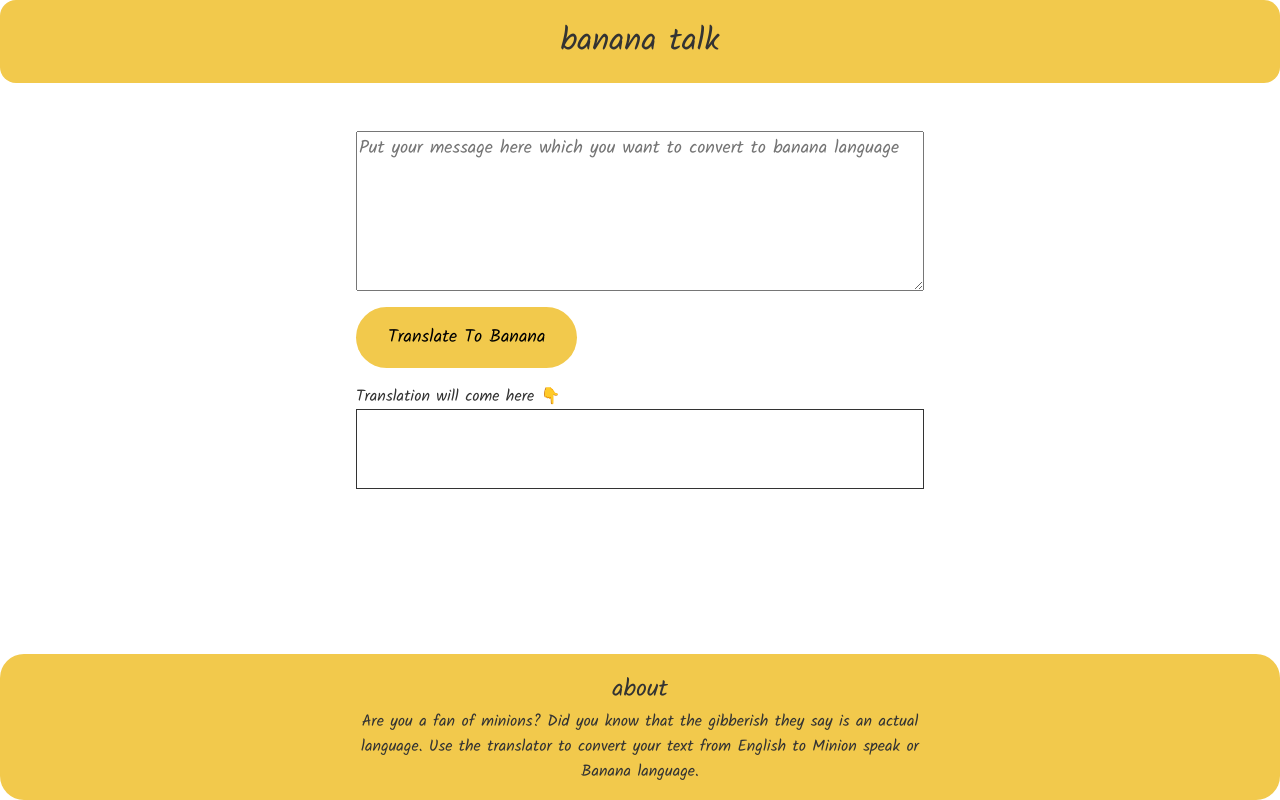
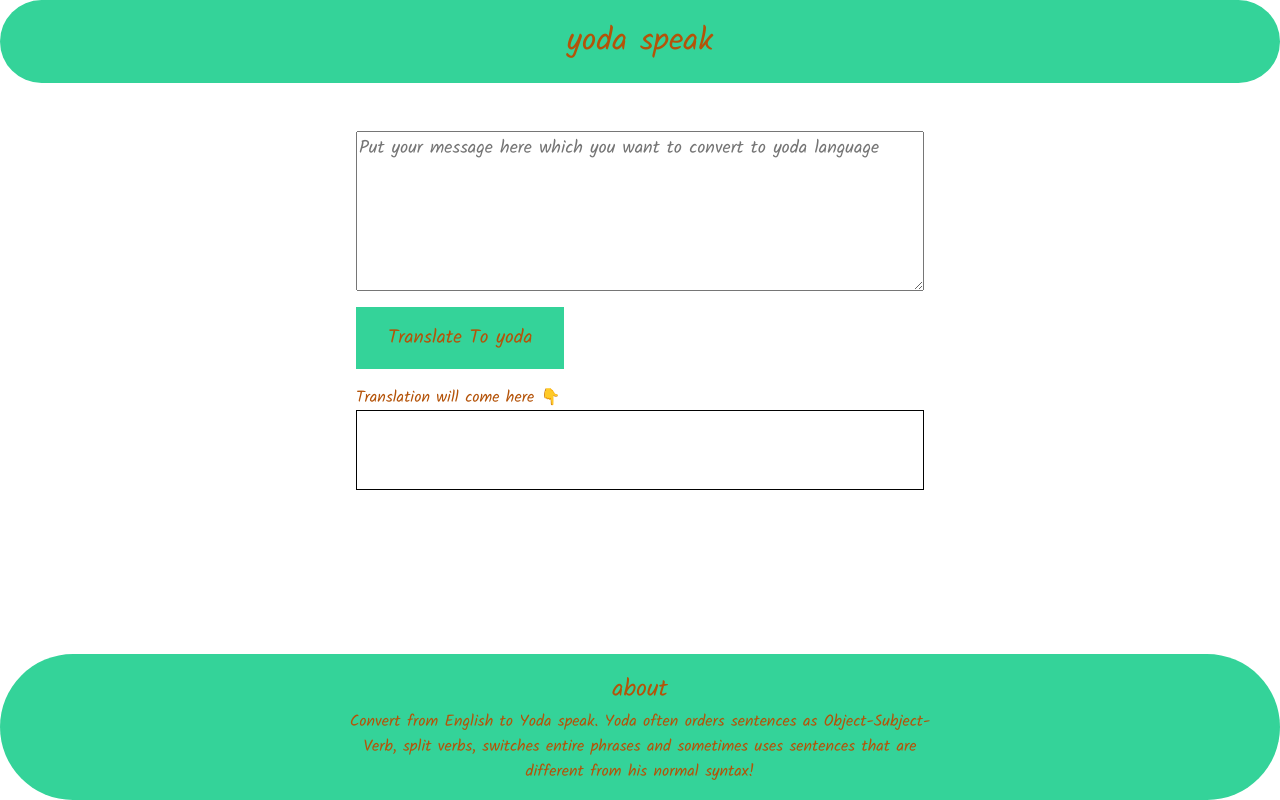
Before and after one commit to iamsaurav28/yoda-speak, a plain HTML site: page index.html in a window 1280 px wide. Drawn offline with Linux system fonts and the light colour scheme.

Commit message:
color changes

```diff
--- a/index.html
+++ b/index.html
@@ -3,7 +3,8 @@
 <head>
     <meta charset="UTF-8">
     <meta name="viewport" content="width=device-width, initial-scale=1.0">
-    <title>banana talk</title>
+    <title>Yoda speak
+    </title>
     <link href="/styles/global.css" rel="stylesheet">
 
 </head>
@@ -11,14 +12,14 @@
 <body>
     <nav>
         <div style="font-size: 2rem; padding: 1rem;">
-            banana talk
+            yoda speak
         </div>
 
     </nav>
     <main>
         <textarea id="translate-input"
-            placeholder="Put your message here which you want to convert to banana language"></textarea>
-        <button id="translate-button"> Translate To Banana</button>
+            placeholder="Put your message here which you want to convert to yoda language"></textarea>
+        <button id="translate-button"> Translate To yoda</button>
         <div>Translation will come here 👇</div>
 
         <div id="translate-output" style="padding: 1rem; font-size: large;"></div>
@@ -29,8 +30,8 @@
 
     <footer>
         <div style="font-size: x-large;">about</div>
-        <p>Are you a fan of minions? Did you know that the gibberish they say is an actual language. Use the translator
-            to convert your text from English to Minion speak or Banana language.</p>
+        <p>
+            Convert from English to Yoda speak. Yoda often orders sentences as Object-Subject-Verb, split verbs, switches entire phrases and sometimes uses sentences that are different from his normal syntax!        </p>
     </footer>
 
     <script src="/js/main.js" type="text/javascript"> </script>
--- a/styles/global.css
+++ b/styles/global.css
@@ -5,24 +5,24 @@
 }
 
 :root {
-    --primary: #F2C94C;
-    --black: #333333;
+    --primary: #34D399;
+    --black: #020202;
     --width-break:600px
 }
 
 body {
     margin: 0;
     font-family: 'Kalam', cursive;
-    color: #333333;
+    color: #B45309;
 }
 
 nav {
     background-color: var(--primary);
     text-align: center;
-     border-top-left-radius: 1rem;
-    border-bottom-right-radius: 1rem;
-    border-top-right-radius: 1rem;
-    border-bottom-left-radius: 1rem;
+     border-top-left-radius:5rem;
+    border-bottom-right-radius:5rem;
+    border-top-right-radius:5rem;
+    border-bottom-left-radius:5rem;
 }
 
 main {
@@ -47,11 +47,8 @@ button {
     margin: 1rem 0rem;
     padding: 1rem 2rem;
     font-family: 'Kalam', cursive;
-    font-size: large;
-    border-top-left-radius: 3rem;
-    border-top-right-radius: 3rem;
-    border-bottom-right-radius: 3rem;
-    border-bottom-left-radius: 3rem
+    font-size: larger;
+    color: #B45309;
 }
 
 
@@ -71,10 +68,10 @@ footer {
     padding: 1rem;
     background-color: var(--primary);
     text-align: center;
-    border-top-left-radius: 1.5rem;
-    border-bottom-right-radius: 1.5rem;
-    border-top-right-radius: 1.5rem;
-    border-bottom-left-radius: 1.5rem;
+    border-top-left-radius: 8rem;
+    border-bottom-right-radius: 8rem;
+    border-top-right-radius: 8rem;
+    border-bottom-left-radius: 8rem;
 
 }
 
```
